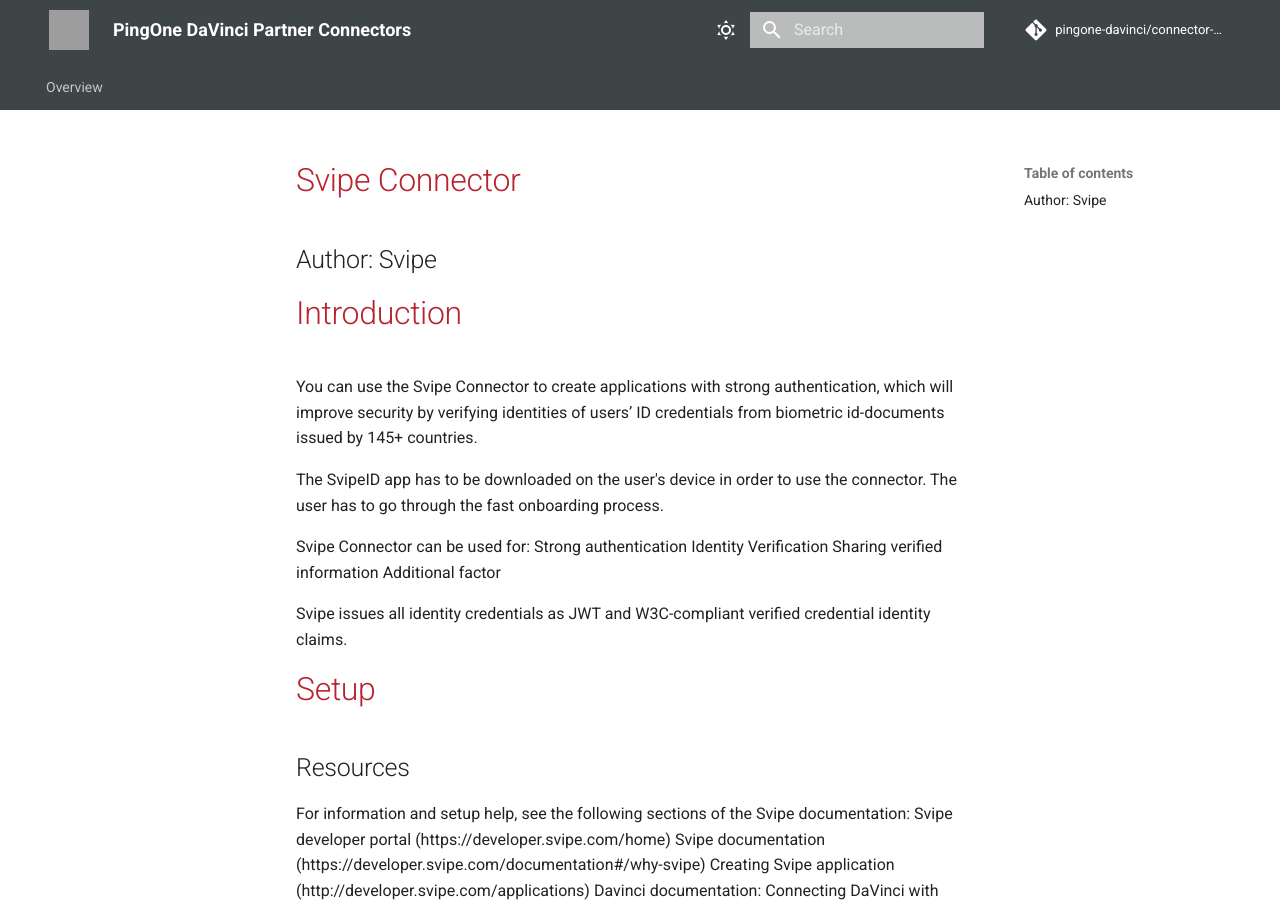
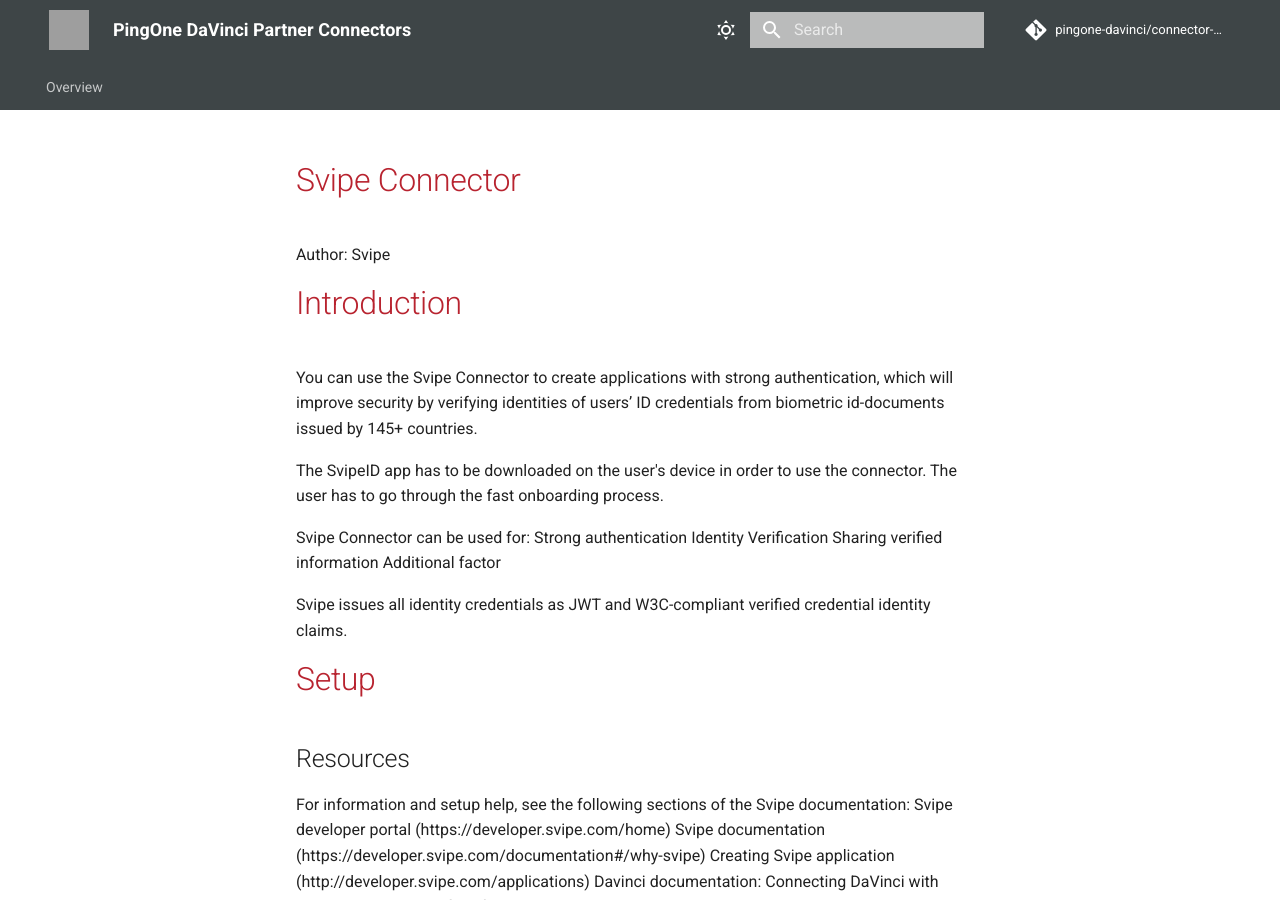
Before and after one commit to pingone-davinci/documentation, an MkDocs documentation site: the page built from docs/svipe/README.md, in a window 1280 px wide and 900 px high. Built offline with MkDocs 1.6.1 and Material for MkDocs 9.7.7, drawn with Linux system fonts in a browser that asks for light colours; comment, search, counter and statistics services are not loaded; grey boxes are pictures that could not be loaded.

Commit message:
Update README.md

```diff
--- a/docs/svipe/README.md
+++ b/docs/svipe/README.md
@@ -1,6 +1,6 @@
 # Svipe Connector
 
-## Author: Svipe
+Author: Svipe
 
 # Introduction
 You can use the Svipe Connector to create applications with strong authentication, which will improve security by verifying identities of users’ ID credentials from biometric id-documents issued by 145+ countries.
```
